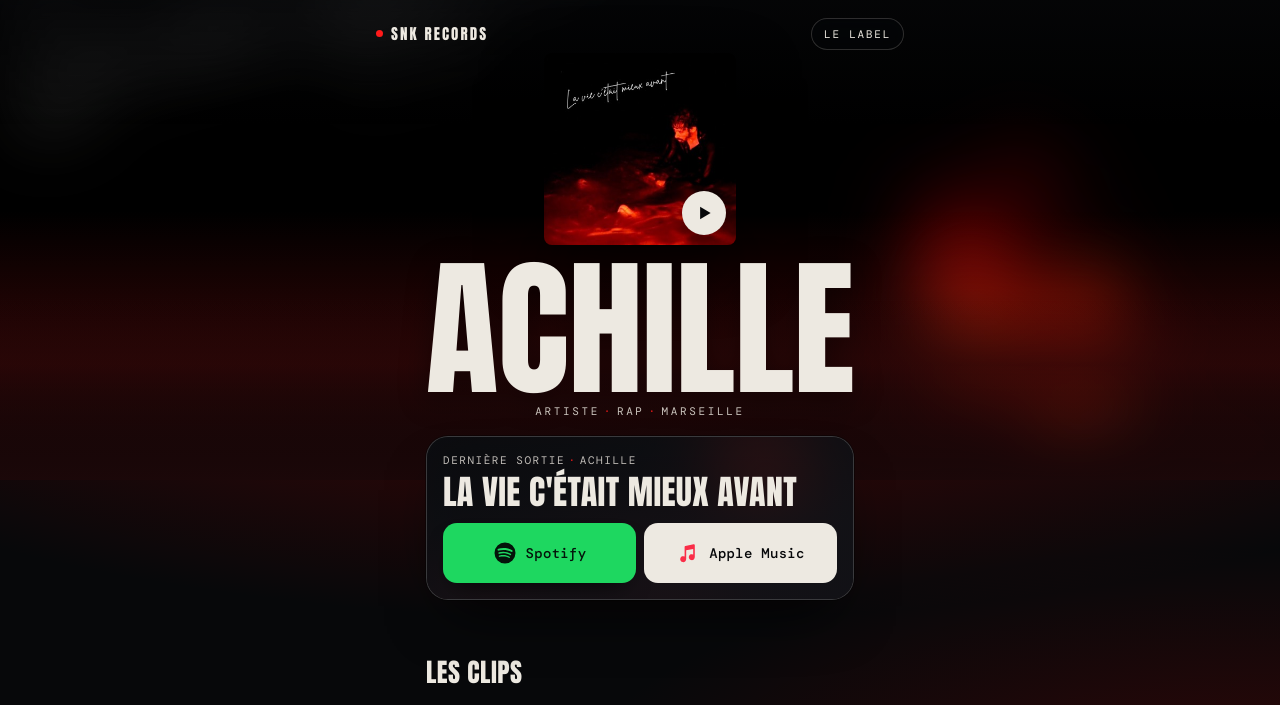
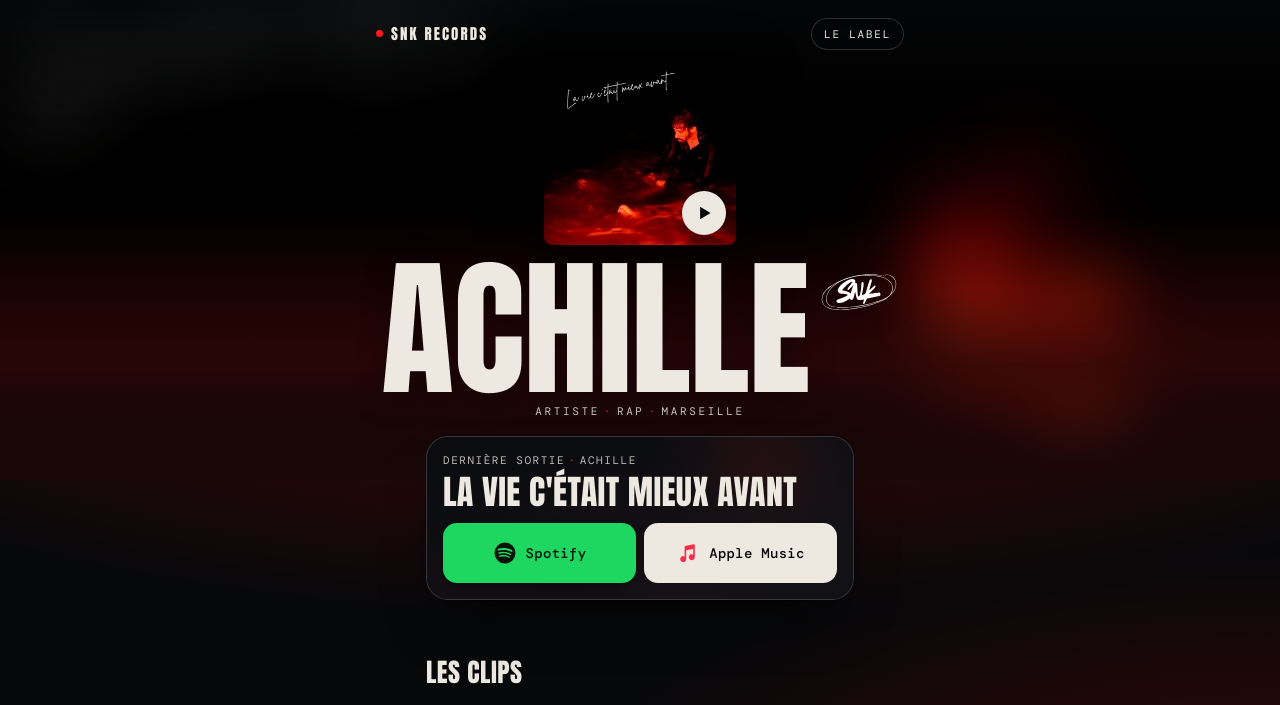
Before and after one commit to snkush/achille-site, a plain HTML site: page index.html in a window 1280 px wide. Shown: the top 705 px of the page. Drawn offline with Linux system fonts and the light colour scheme.

Commit message:
Logo SNK contre le nom, bio centrée sur l'artiste
Co-Authored-By: Claude Opus 5.5 <noreply@anthropic.com>

```diff
--- a/index.html
+++ b/index.html
@@ -239,6 +239,9 @@ footer a:hover{color:var(--red)}
 .clip.on i{display:none}
 .clips p{display:flex;justify-content:space-between;gap:10px;margin-top:10px;font-size:12px;letter-spacing:.08em;text-transform:uppercase}
 .clips p a{color:var(--muted);flex:none}.clips p a:hover{color:var(--red)}
+/* Logo SNK posé contre le nom, comme une signature du label */
+.hero .id h1 .nm{white-space:nowrap}
+.hero .id h1 .sig{position:static;inset:auto;animation:none;transform:none;opacity:1;object-fit:contain;display:inline-block;vertical-align:top;height:.3em;width:auto;margin:.03em 0 0 .06em;filter:drop-shadow(0 4px 14px rgba(0,0,0,.5))}
 .subs{display:flex;align-items:center;gap:12px;margin-top:6px;padding:12px 12px 12px 16px;border-radius:16px;background:linear-gradient(120deg,rgba(214,0,43,.22),var(--card) 70%);border:1px solid rgba(214,0,43,.45);transition:border-color .2s,transform .25s var(--ease)}
 .subs svg{width:28px;height:28px;flex:none;color:#ff0033}
 .subs span{flex:1;min-width:0;font-size:12px;line-height:1.4;color:rgba(237,233,225,.84)}.subs strong{display:block;font-weight:500;font-size:14px;color:var(--paper)}
@@ -274,7 +277,7 @@ footer a:hover{color:var(--red)}
     <a class="tag" href="https://snk-records.com/sorties" data-k="label-sorties">Le label</a>
   </div>
   <div class="id">
-    <h1>Achille</h1>
+    <h1><span class="nm">Achille<img class="sig" src="/photos/snk-logo.svg" alt="" aria-hidden="true" width="356" height="200"></span></h1>
     <p class="role">Artiste<b>·</b>Rap<b>·</b>Marseille</p>
   </div>
 </header>
```
